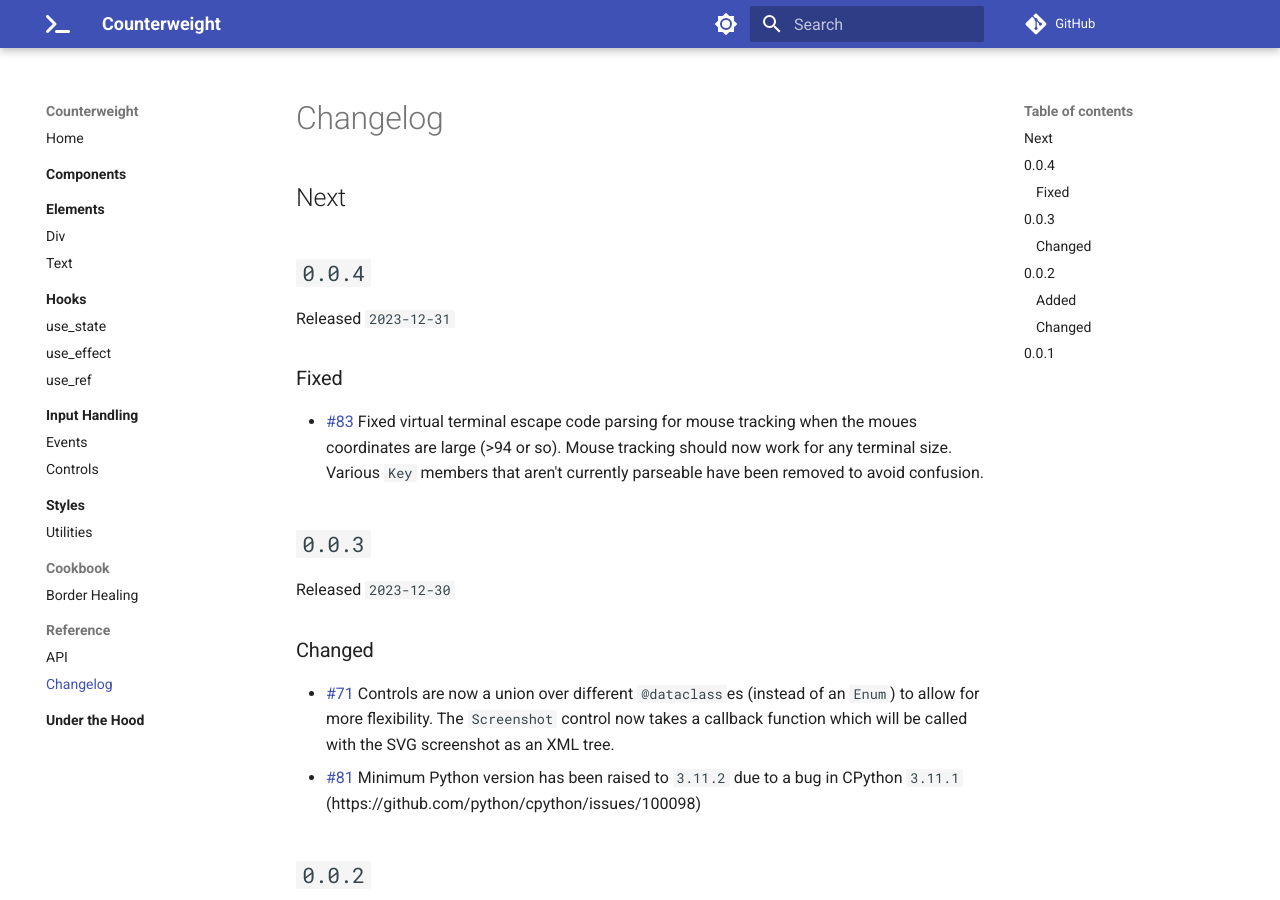
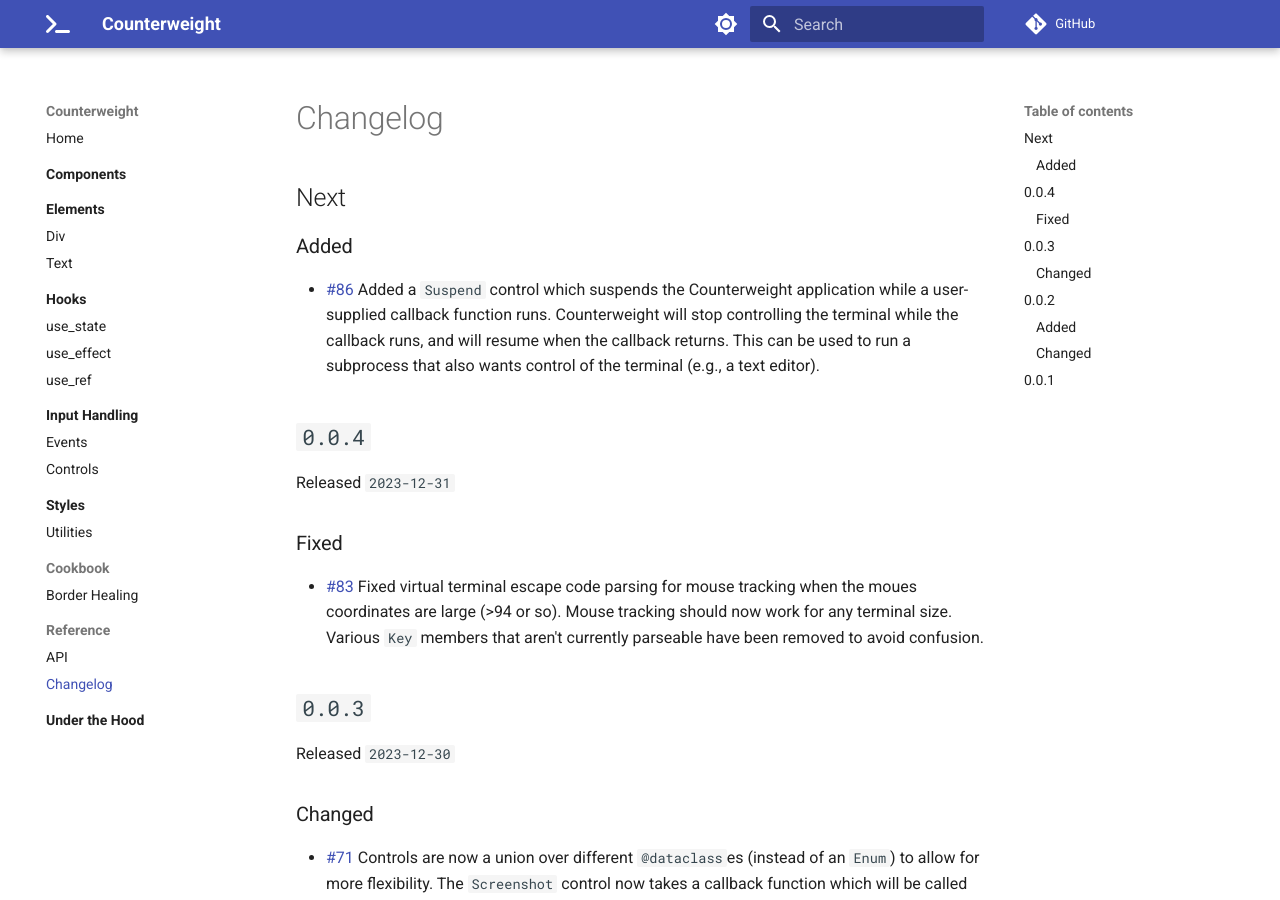
Before and after one commit to JoshKarpel/counterweight, an MkDocs documentation site: the page built from docs/reference/changelog.md, in a window 1280 px wide and 900 px high. Built offline with MkDocs 1.6.1 and Material for MkDocs 9.7.7, drawn with Linux system fonts in a browser that asks for light colours; comment, search, counter and statistics services are not loaded.

Commit message:
changelog and docs

```diff
--- a/docs/reference/changelog.md
+++ b/docs/reference/changelog.md
@@ -1,6 +1,13 @@
 # Changelog
 
 ## Next
+
+### Added
+
+- [#86](https://github.com/JoshKarpel/counterweight/pull/86)
+  Added a `Suspend` control which suspends the Counterweight application while a user-supplied callback function runs.
+  Counterweight will stop controlling the terminal while the callback runs, and will resume when the callback returns.
+  This can be used to run a subprocess that also wants control of the terminal (e.g., a text editor).
 
 ## `0.0.4`
 
```
Also changed, not shown: docs/input-handling/controls.md (+1 -0 lines).
